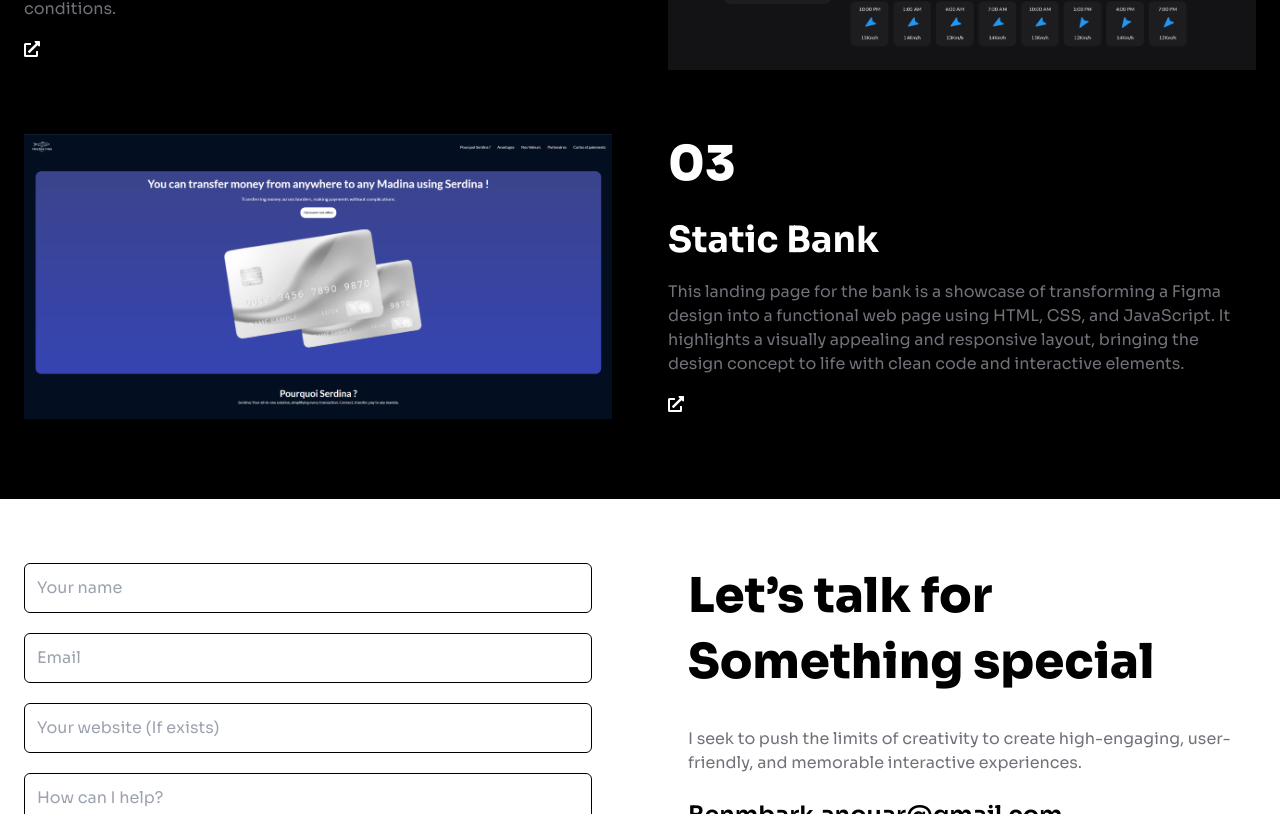
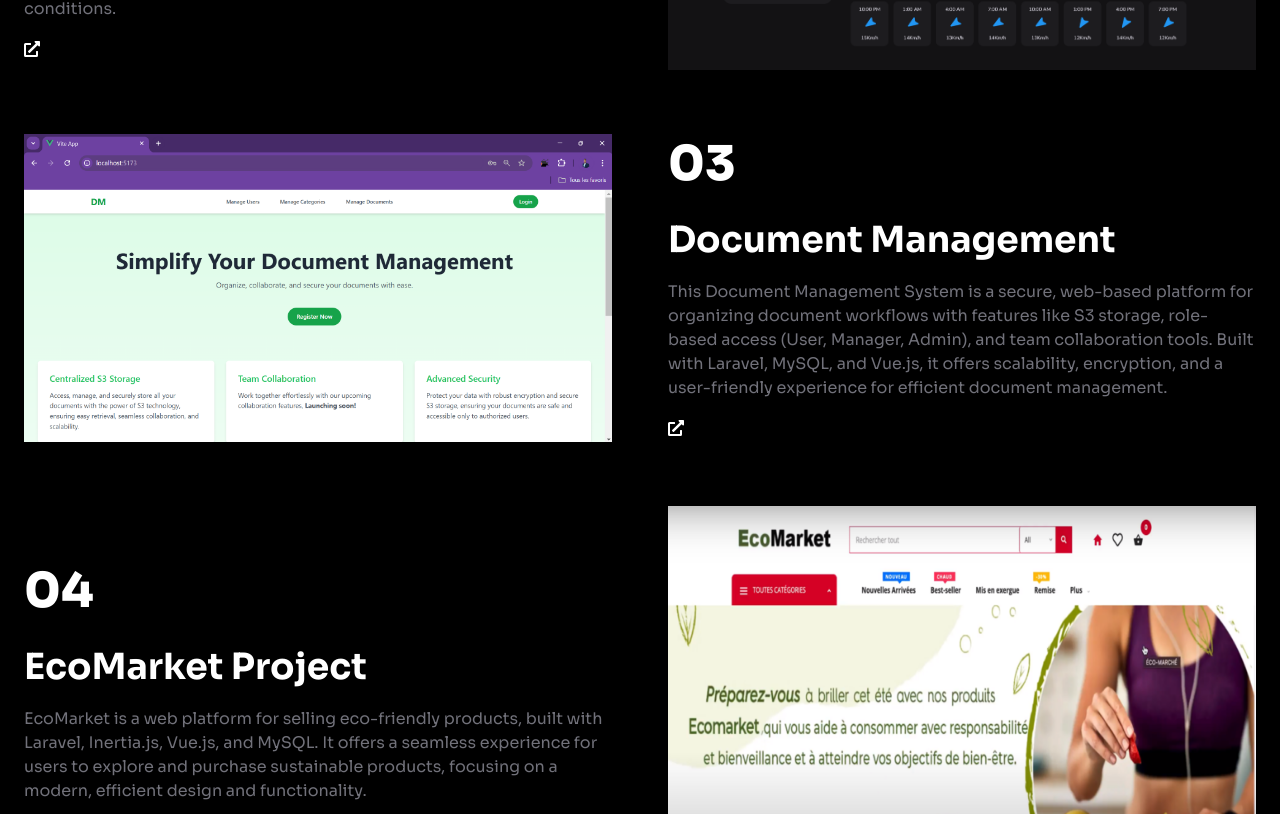
Before and after one commit to Narwey/Narwey-s-Portfolio, a React (Vite) app: page / in a window 1280 px wide. Shown: the part 4206-5020 px from the top of the page. Built offline with nearby package versions, Linux system fonts and the light colour scheme; a web font is replaced by a local one.

Commit message:
added project into the project session

```diff
--- a/src/components/Experiences.jsx
+++ b/src/components/Experiences.jsx
@@ -2,6 +2,8 @@
 import tythonlogo from '../assets/tython-removebg.png'
 import up2careerlogo from '../assets/logo1.png'
 import arkxlogo from '../assets/download-removebg-preview.png'
+
+
 
 
 function Experiences() {
--- a/src/components/Projects.jsx
+++ b/src/components/Projects.jsx
@@ -1,7 +1,6 @@
 import React from 'react'
-import basicDept from '../assets/basic-dept.png'
-import velvetClouds from '../assets/velvet-clouds.png'
-import liquidArtistry from '../assets/liquid-artistry.png'
+import EcoMarket from '../assets/ecomarket.png'
+import documentProject from '../assets/documentProject.png'
 import weather from '../assets/weather2.png'
 import up2career from '../assets/up2career.png'
 import serdina from '../assets/serdina.png'
@@ -19,6 +18,18 @@
         description: "This weather app offers a sleek, dark-themed interface displaying real-time weather details such as temperature, air quality, humidity, and a 5-day forecast. With dynamic icons and intuitive navigation, it provides a quick, user-friendly experience for staying updated on weather conditions.",
         image: weather,
         url: 'https://weather-narwey.netlify.app/'
+    },
+    {
+        name: 'Document Management',
+        description: "This Document Management System is a secure, web-based platform for organizing document workflows with features like S3 storage, role-based access (User, Manager, Admin), and team collaboration tools. Built with Laravel, MySQL, and Vue.js, it offers scalability, encryption, and a user-friendly experience for efficient document management.",
+        image: documentProject,
+        url: 'https://github.com/Narwey/document-manager-v2/'
+    },
+    {
+        name: 'EcoMarket Project',
+        description: "EcoMarket is a web platform for selling eco-friendly products, built with Laravel, Inertia.js, Vue.js, and MySQL. It offers a seamless experience for users to explore and purchase sustainable products, focusing on a modern, efficient design and functionality.",
+        image: EcoMarket,
+        url: 'https://github.com/Narwey/EcoMarket-Projet'
     },
     {
         name: 'Static Bank',
```
Also changed, not shown: src/assets/documentProject.png (added), src/assets/ecomarket.png (added).
